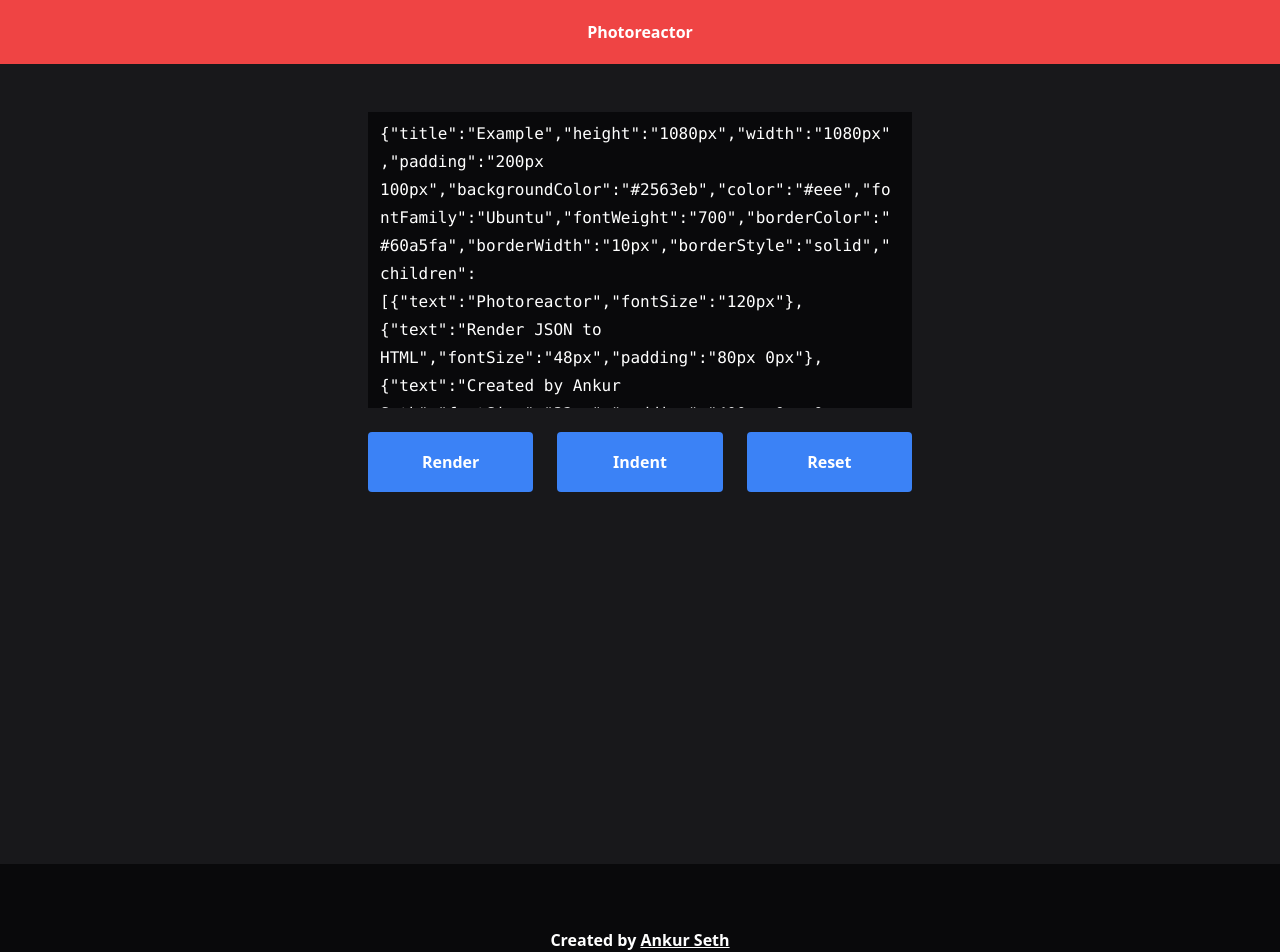
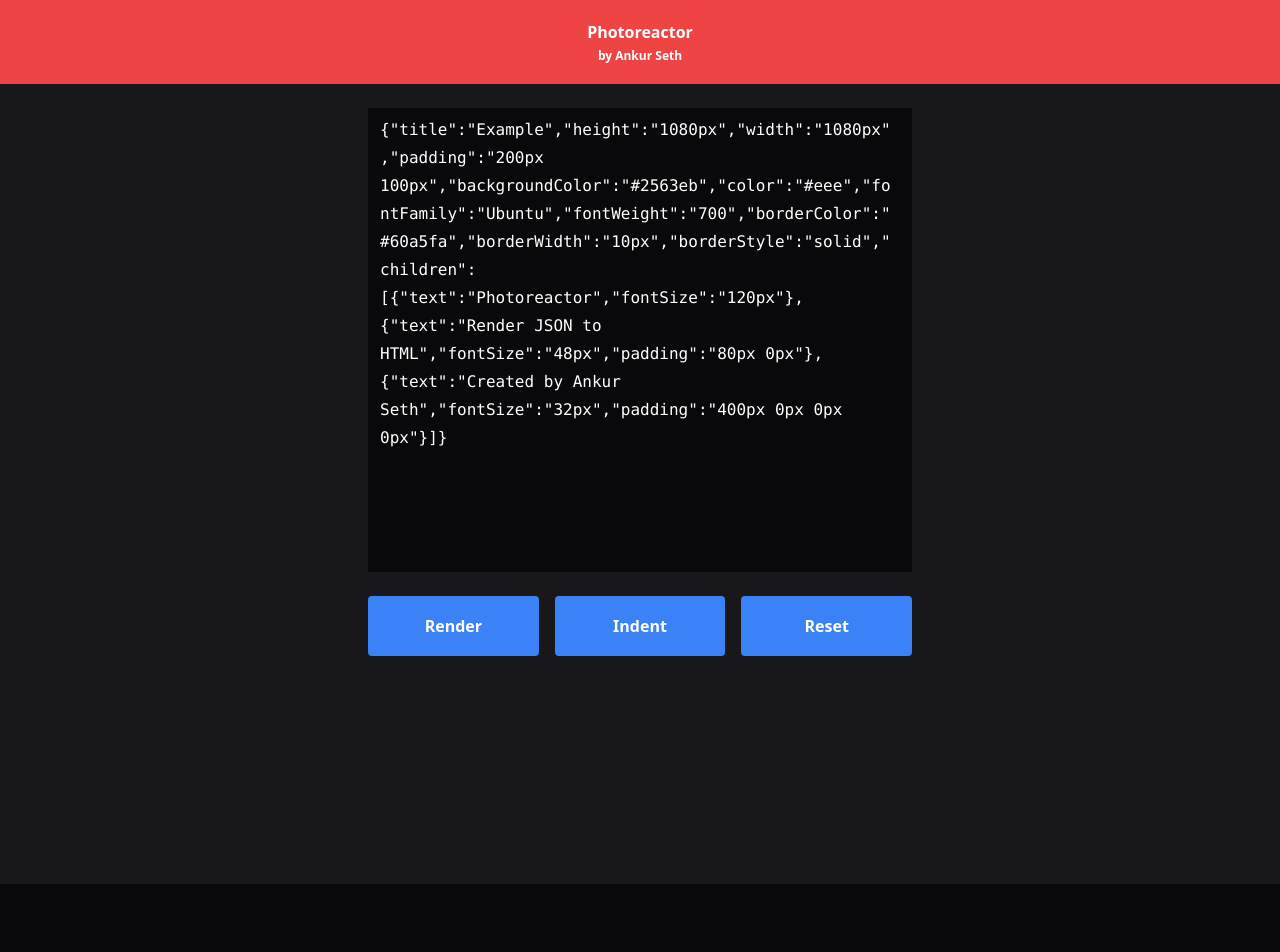
Before and after one commit to iaseth/photoreactor, a React (Vite) app in the folder react-app/: page / in a window 1280 px wide. Shown: the top 952 px of the page. Built offline with nearby package versions, Linux system fonts and the light colour scheme; what redicons would draw is missing.

Commit message:
Minor markup changes

```diff
--- a/react-app/index.html
+++ b/react-app/index.html
@@ -4,7 +4,7 @@
 		<meta charset="UTF-8" />
 		<link rel="icon" type="image/svg+xml" href="/img/redpapr-icon.svg" />
 		<meta name="viewport" content="width=device-width, initial-scale=1.0" />
-		<title>Photoreactor</title>
+		<title>Photoreactor by Ankur Seth</title>
 
 		<script async src="https://www.googletagmanager.com/gtag/js?id=G-CHF07F49VV"></script>
 		<script type="text/javascript">
--- a/react-app/src/App/App.css
+++ b/react-app/src/App/App.css
@@ -19,7 +19,8 @@
 .H6, .P6 { @apply text-3xl; }
 
 body {
-	@apply bg-zinc-900 text-zinc-200 leading-7 font-sans;
+	@apply bg-zinc-900 text-zinc-200 leading-7;
+
 }
 
 .textarea {
@@ -27,5 +28,5 @@
 }
 
 .button {
-	@apply bg-blue-500 text-white font-bold px-6 py-4 rounded;
+	@apply bg-blue-500 text-white font-bold px-6 py-4 rounded select-none duration-300 hover:bg-blue-600;
 }
--- a/react-app/src/App/App.tsx
+++ b/react-app/src/App/App.tsx
@@ -49,12 +49,12 @@
 		<div className="bg-zinc-900 text-white">
 			<Header />
 
-			<main className="min-h-screen max-w-xl mx-auto px-4 py-12 space-y-6">
+			<main className="min-h-screen max-w-xl mx-auto px-4 pt-6 py-12 space-y-6">
 				<section className="">
-					<textarea id="inputTextArea" className="textarea" rows={10} value={text} onChange={e => setText(e.target.value)}></textarea>
+					<textarea id="inputTextArea" className="textarea" rows={16} value={text} onChange={e => setText(e.target.value)}></textarea>
 				</section>
 
-				<section className='grid grid-cols-3 gap-x-6'>
+				<section className='grid grid-cols-3 gap-x-4'>
 					<button id="renderButton" className='button' onClick={startRenderer}>Render</button>
 					<button id="indentButton" className='button' onClick={indentInput}>Indent</button>
 					<button id="resetButton" className='button' onClick={resetInput}>Reset</button>
--- a/react-app/src/App/components/Footer/Footer.tsx
+++ b/react-app/src/App/components/Footer/Footer.tsx
@@ -8,7 +8,9 @@
 export default function Footer ({}: FooterProps) {
 	return (
 		<footer className="bg-zinc-950 text-white px-2 py-16 text-center">
-			<h4>Created by <a href="https://github.com/iaseth" className="underline">Ankur Seth</a></h4>
+			<h4>
+				<a href="https://github.com/iaseth/photoreactor" className="underline" target="_blank">View Source on GitHub</a>
+			</h4>
 		</footer>
 	);
 }
--- a/react-app/src/App/components/Header/Header.tsx
+++ b/react-app/src/App/components/Header/Header.tsx
@@ -7,8 +7,11 @@
 
 export default function Header ({}: HeaderProps) {
 	return (
-		<header className="bg-red-500 text-white px-2 py-5 text-center">
-			<h4>Photoreactor</h4>
+		<header className="bg-red-500 text-white px-2 py-5 text-center select-none space-y-1">
+			<h4>
+				<a href="https://photoreactor.redpapr.com/">Photoreactor</a>
+			</h4>
+			<h6>by Ankur Seth</h6>
 		</header>
 	);
 }
```
